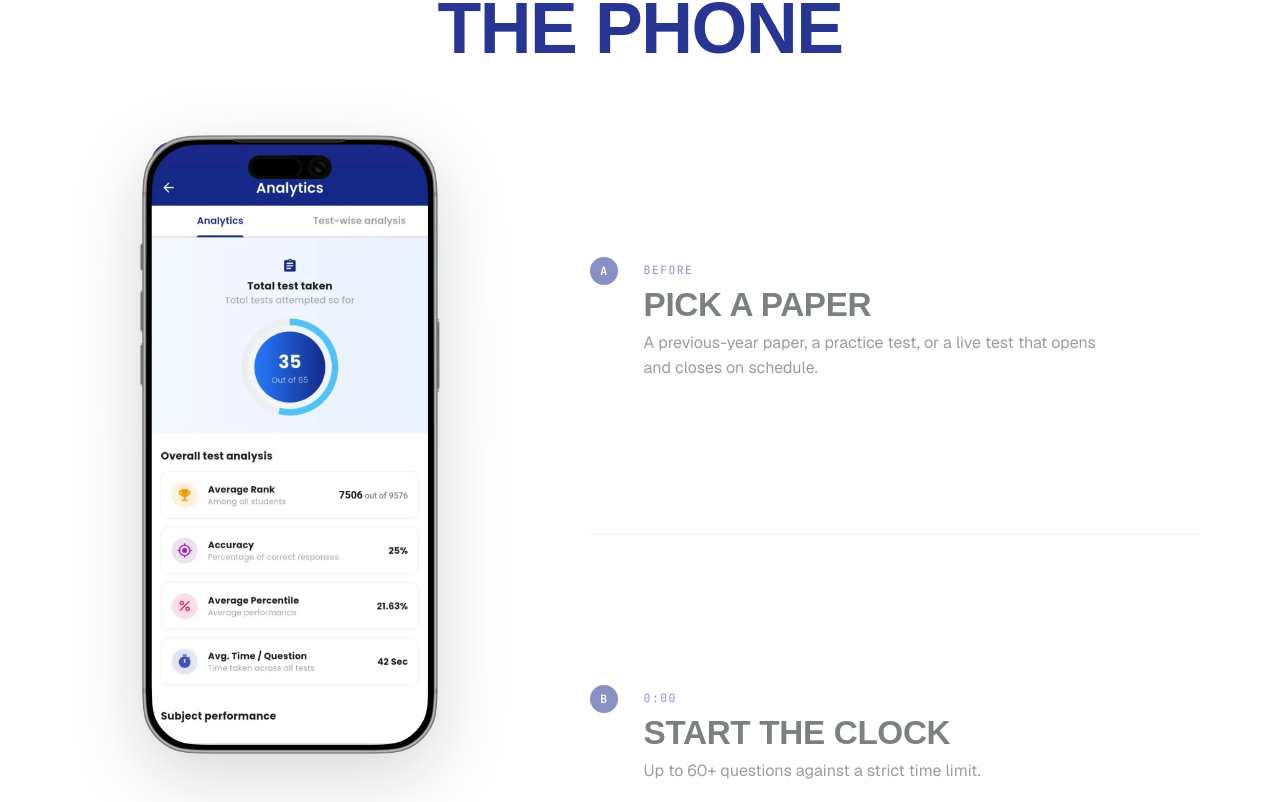
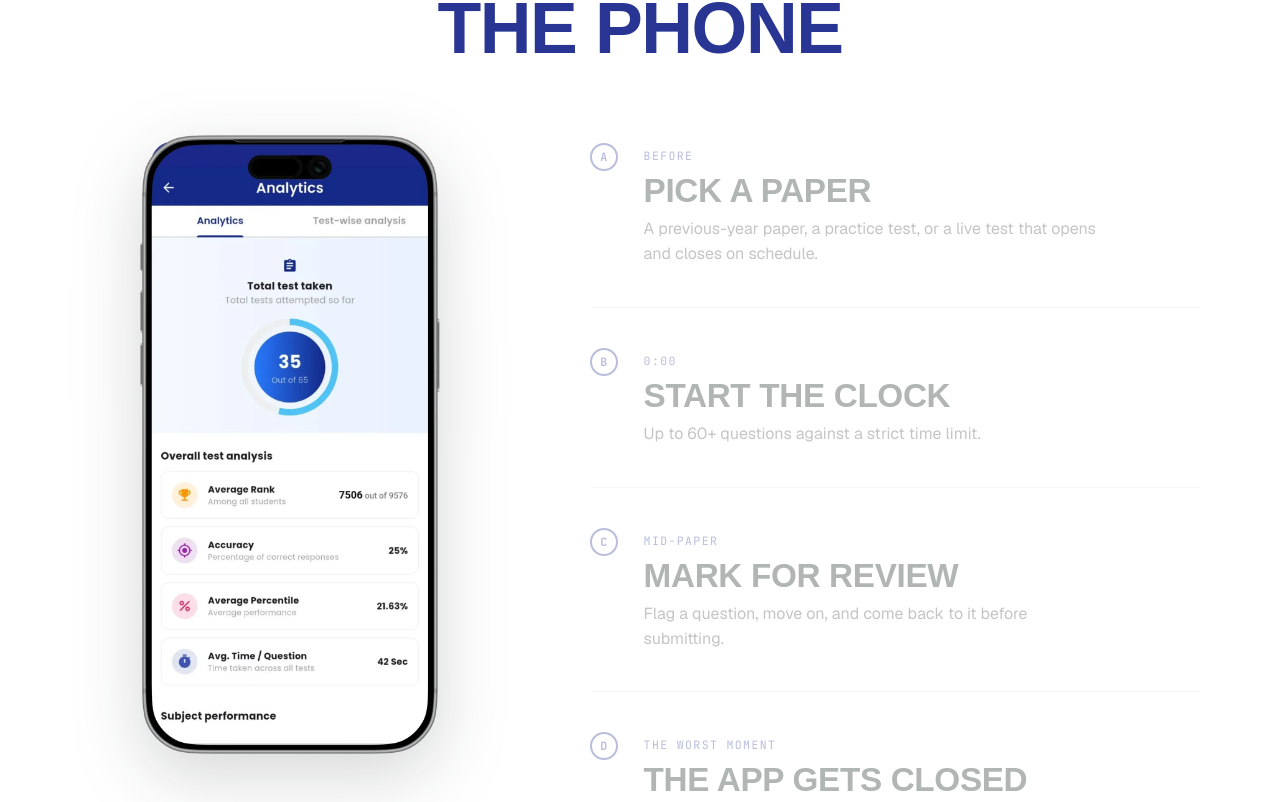
Before and after one commit to adityasingh0614/shipthesis, a Next.js app in the folder web/: page /work/assess-yourself in a window 1280 px wide. Shown: the part 4158-4960 px from the top of the page. Built offline with nearby package versions, Linux system fonts and the light colour scheme; a web font is replaced by a local one.

Commit message:
Fully revert CSS/TSX to original step styling for assess-yourself

```diff
--- a/web/src/components/work/assess-yourself/AssessYourself.module.css
+++ b/web/src/components/work/assess-yourself/AssessYourself.module.css
@@ -259,34 +259,19 @@
 .step {
   display: grid;
   grid-template-columns: 36px 1fr;
-  align-content: center;
-  min-height: 50vh;
   gap: 18px;
   padding: 40px 0;
   border-bottom: 1px solid #e3e8e4;
   opacity: 0.32;
   transition: opacity 500ms ease-out;
 }
-
-@media (min-width: 861px) {
-  :global(html):has(.day) {
-    scroll-snap-type: y proximity;
-    scroll-behavior: smooth;
-  }
-  .step {
-    scroll-snap-align: center;
-    scroll-snap-stop: always;
-  }
-}
 .step:first-child {
   padding-top: 8px;
-}
-.done {
-  opacity: 0.55;
 }
 .active {
   opacity: 1;
 }
+
 .bubble {
   display: grid;
   place-items: center;
@@ -302,7 +287,7 @@
     background-color 350ms ease-out,
     color 350ms ease-out;
 }
-.done .bubble {
+.active .bubble {
   background: var(--accent);
   color: #fff;
 }
--- a/web/src/components/work/assess-yourself/ExamDay.tsx
+++ b/web/src/components/work/assess-yourself/ExamDay.tsx
@@ -65,7 +65,7 @@ export function ExamDay() {
         {STEPS.map((s, i) => (
           <li
             key={s.key}
-            className={`${styles.step} ${i <= active ? styles.done : ""} ${i === active ? styles.active : ""}`}
+            className={`${styles.step} ${i === active ? styles.active : ""}`}
           >
             <span className={styles.bubble} aria-hidden="true">
               {s.key}
```
